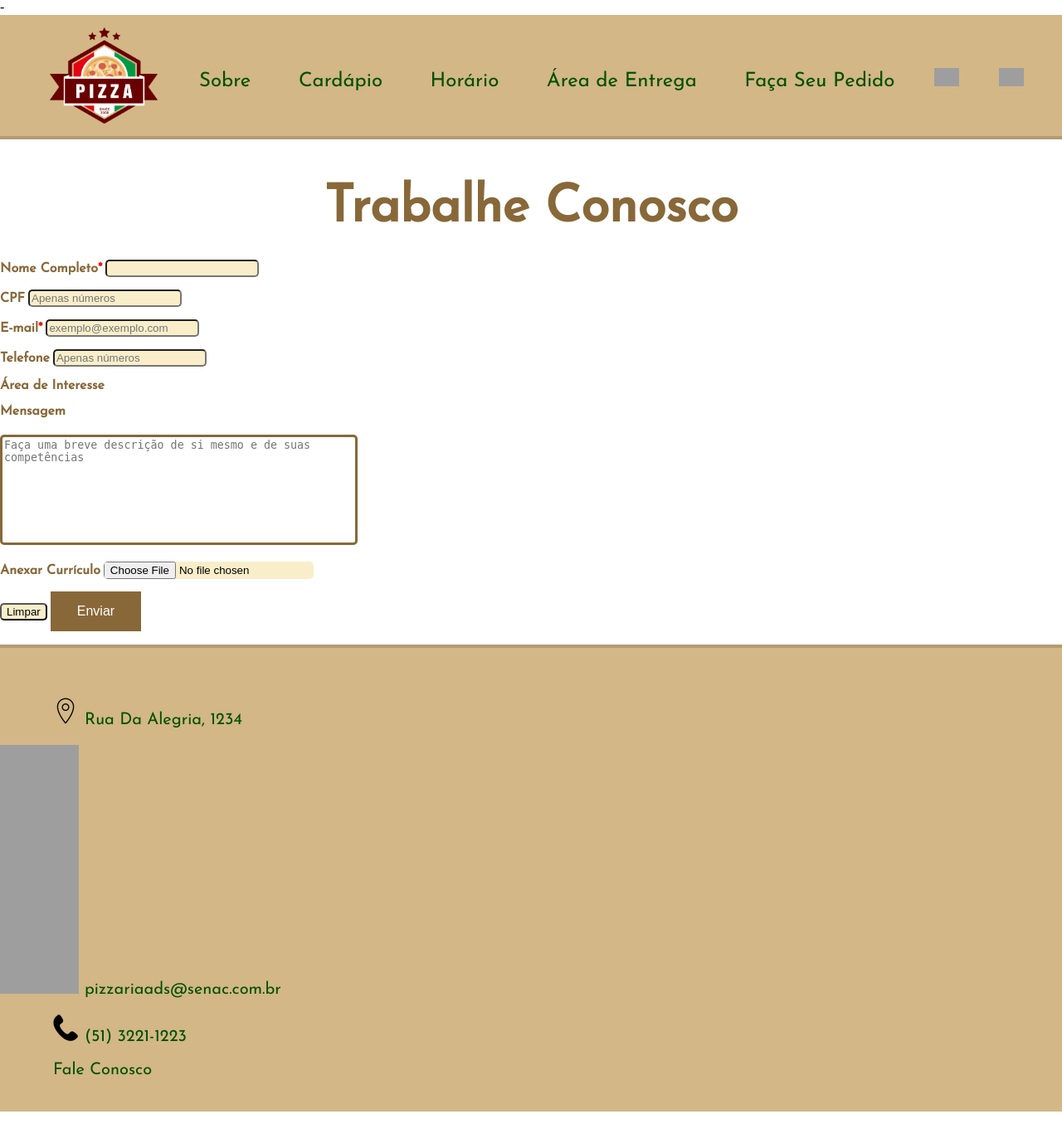
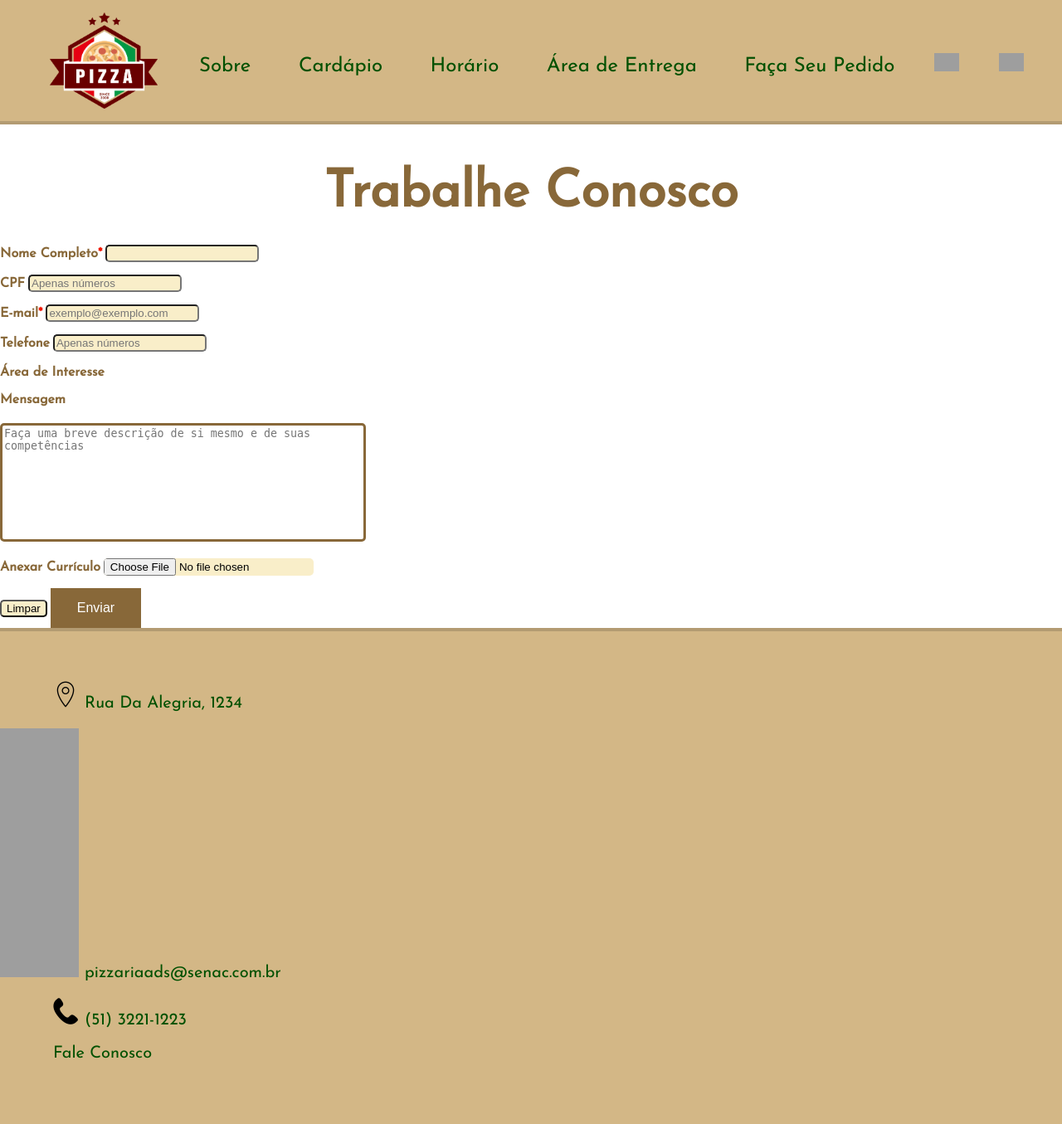
Before and after one commit to Vantoss/Programacao-Web, a PHP site: page /Trab_Conosco.html in a window 1280 px wide. Shown: the whole page at 83% size. After the commit the page ends 1276 px from the top, so only its background shows below. Run offline with PHP 8.4, Linux system fonts and the light colour scheme; grey boxes are pictures that could not be loaded.

Commit message:
mais consertos
meus dedos

```diff
--- a/Form_Cardapio.css
+++ b/Form_Cardapio.css
@@ -33,9 +33,9 @@
     display: block;
     margin-bottom: 10px;
 }
-div{
+/*div{
     margin-bottom: 15px;
-}
+}*/
 .texto{
     background-color: whitesmoke;
     width: 500px;
--- a/Trab_Conosco.css
+++ b/Trab_Conosco.css
@@ -24,7 +24,7 @@
 span{
     color: #F01501;
 }
-div{
+form div{
     margin-bottom: 15px;
 }
 label{
--- a/Trab_Conosco.html
+++ b/Trab_Conosco.html
@@ -1,4 +1,4 @@
--<!DOCTYPE html>
+<!DOCTYPE html>
 <html>
 <head>
 	<meta charset="utf-8">
```
